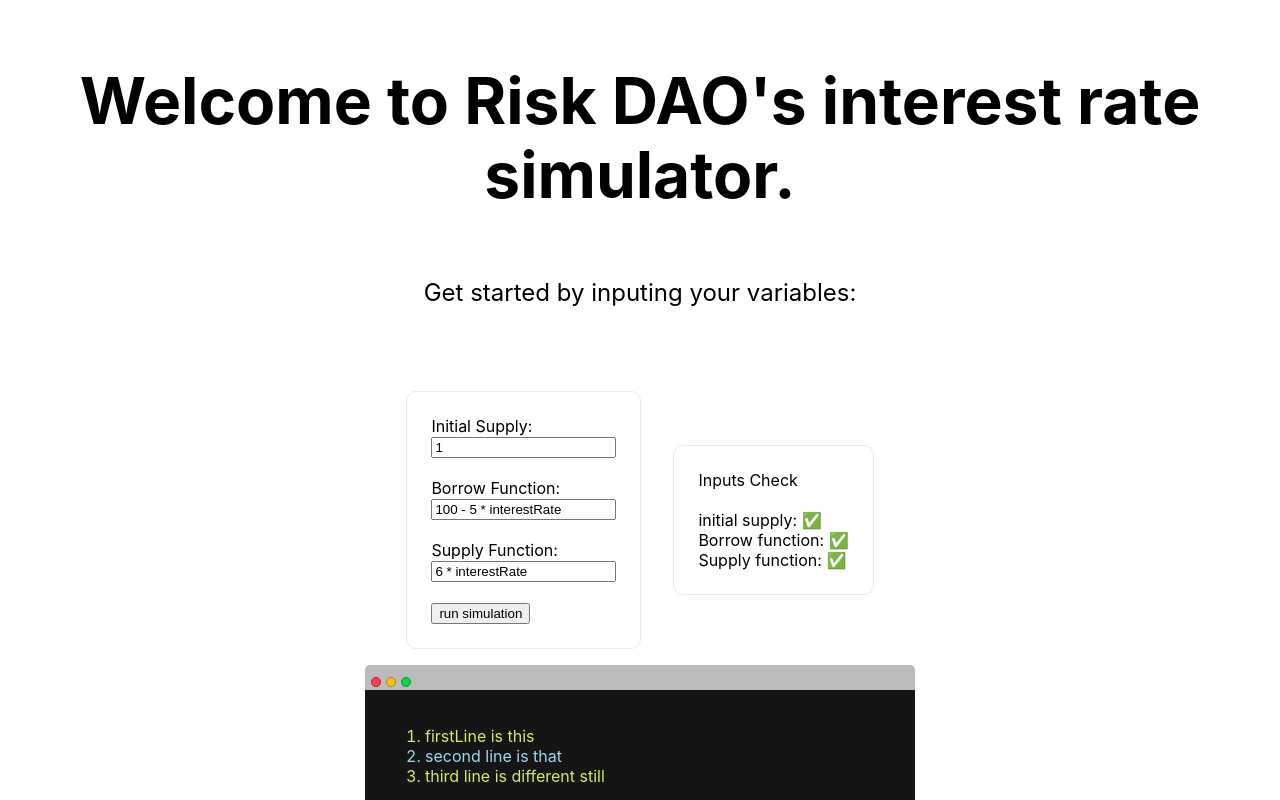
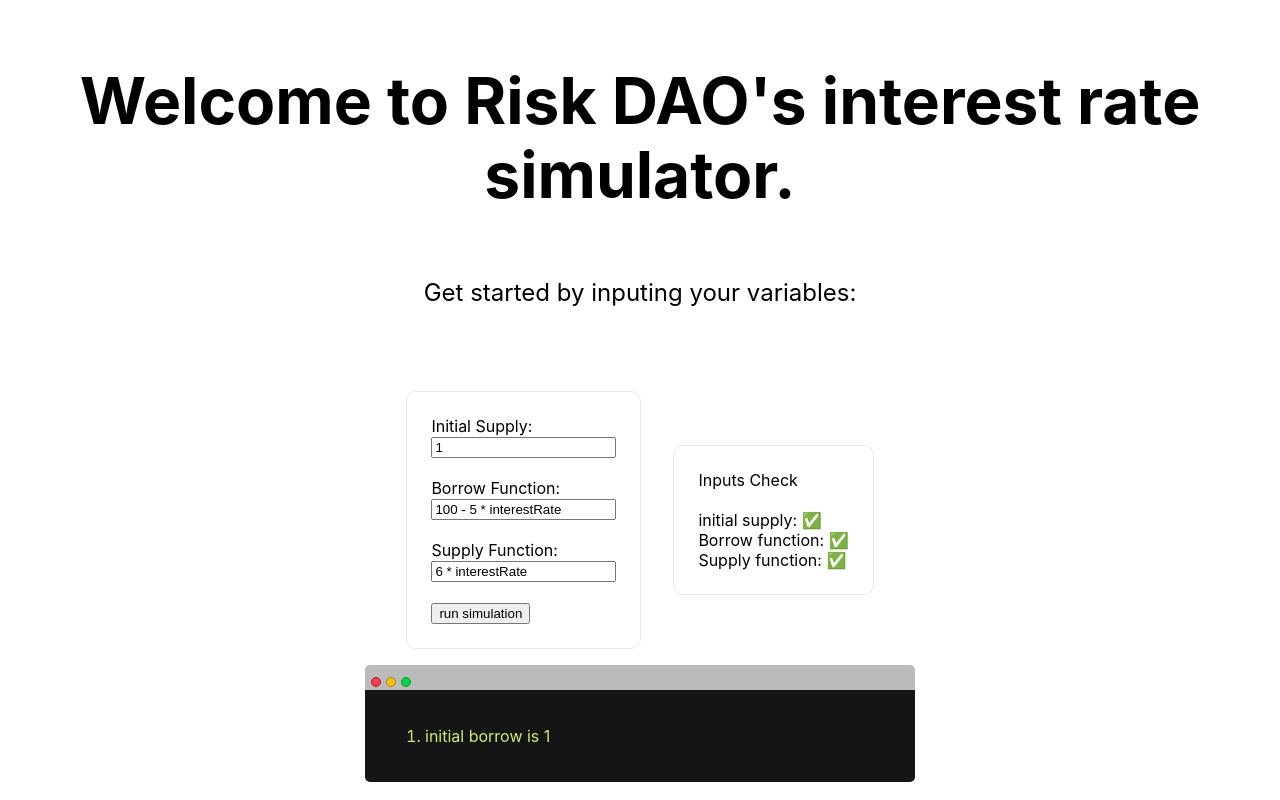
Before and after one commit to Risk-DAO/interest-rate-simulator, a Next.js app: page / in a window 1280 px wide. Both pictures are taken after a click on the button "run simulation". Shown: the top 800 px of the page. Built offline with nearby package versions, Linux system fonts and the light colour scheme.

Commit message:
logs are now array of strings
todo next: investigate why it doesn't update properly from simulate()

```diff
--- a/pages/index.tsx
+++ b/pages/index.tsx
@@ -17,11 +17,7 @@
   const [supplyCheck, setSupplyCheck] = useState(true);
 
   //logs variable
-  const [simulationLog, setSimulationLog] = useState([
-    'firstLine is this',
-    'second line is that',
-    'third line is different still',
-  ]);
+  const [simulationLog, setSimulationLog] = useState<string[]>([]);
 
   //// SIMULATION JS
   function supplyDemand(supplyFormula: string, interestRate: number) {
@@ -81,6 +77,7 @@
     }
 
     console.log({ supplyInterestRate });
+    setSimulationLog([...simulationLog, `supplyinterestrate is ${supplyInterestRate}`]);
     let borrow = 0;
     while (true) {
       const borrowRate = (borrow * supplyInterestRate) / initialSupply;
@@ -90,6 +87,7 @@
       if (borrowDemand >= initialSupply) return initialSupply;
 
       console.log({ borrowRate }, { borrow });
+      setSimulationLog([...simulationLog, `${borrowRate} is ${borrow}`]);
 
       borrow += stepSize;
     }
@@ -104,10 +102,12 @@
     supplyDemandFunction: Function,
     borrowDemandFunction: Function,
   ) {
+    setSimulationLog([]);
     let currentSupply = initialSupply;
     let currentBorrow = findInitialBorrow(initialSupply, stepSize, supplyDemandFunction, borrowDemandFunction);
 
     console.log('initial borrow', currentBorrow);
+    setSimulationLog([...simulationLog, `initial borrow is ${currentBorrow}`]);
 
     while (true) {
       const newSupply = findNewSupply(
@@ -143,9 +143,8 @@
     line: string;
   }
   function LogLine(props: LogLineProps) {
-    console.log(props.line);
     return (
-      <li className={props.id % 2 ? styles.line0 : styles.line1} id={String(props.id)}>
+      <li key={props.id} className={props.id % 2 ? styles.line0 : styles.line1}>
         {props.line}
       </li>
     );
@@ -178,6 +177,7 @@
         setSupplyFormula(input);
       }
     }
+    console.log(simulationLog);
   }
 
   return (
```
